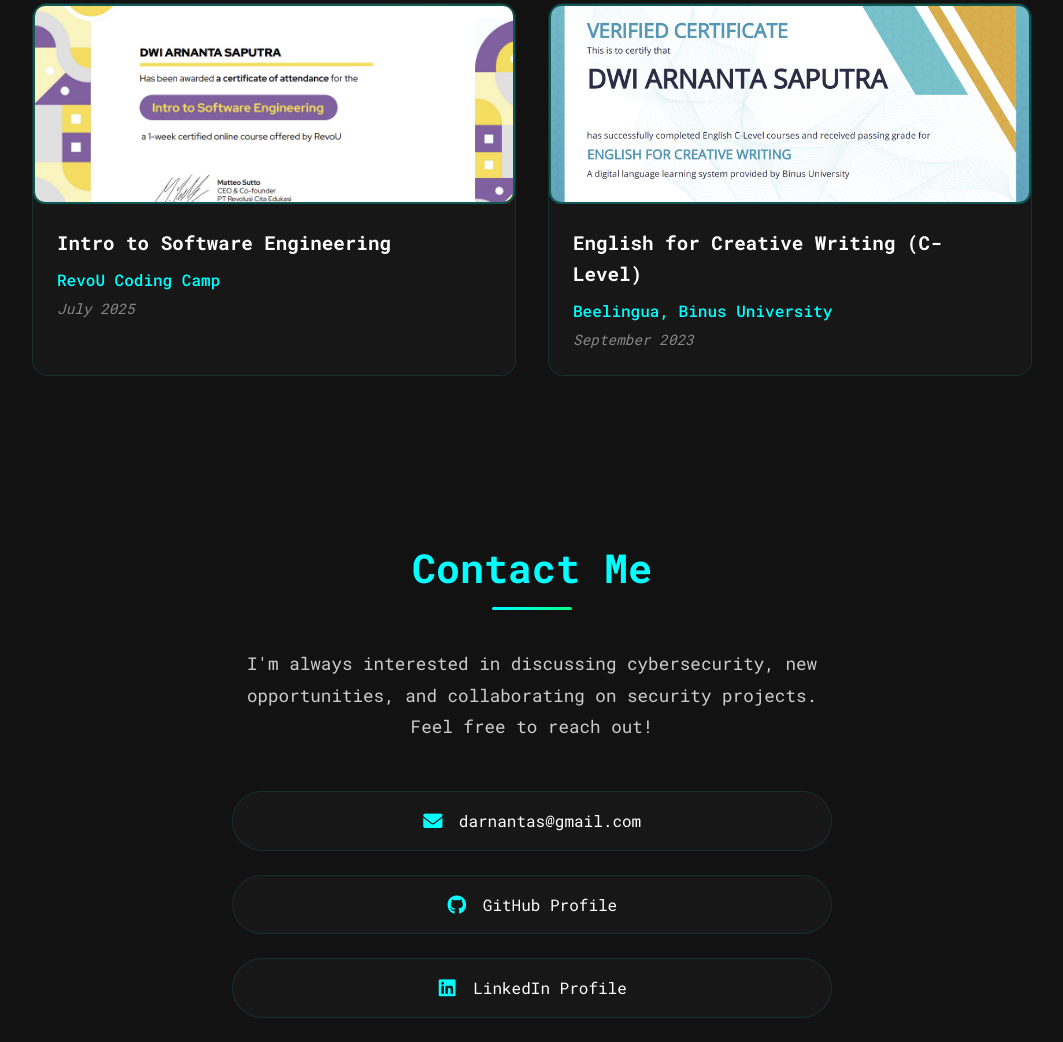
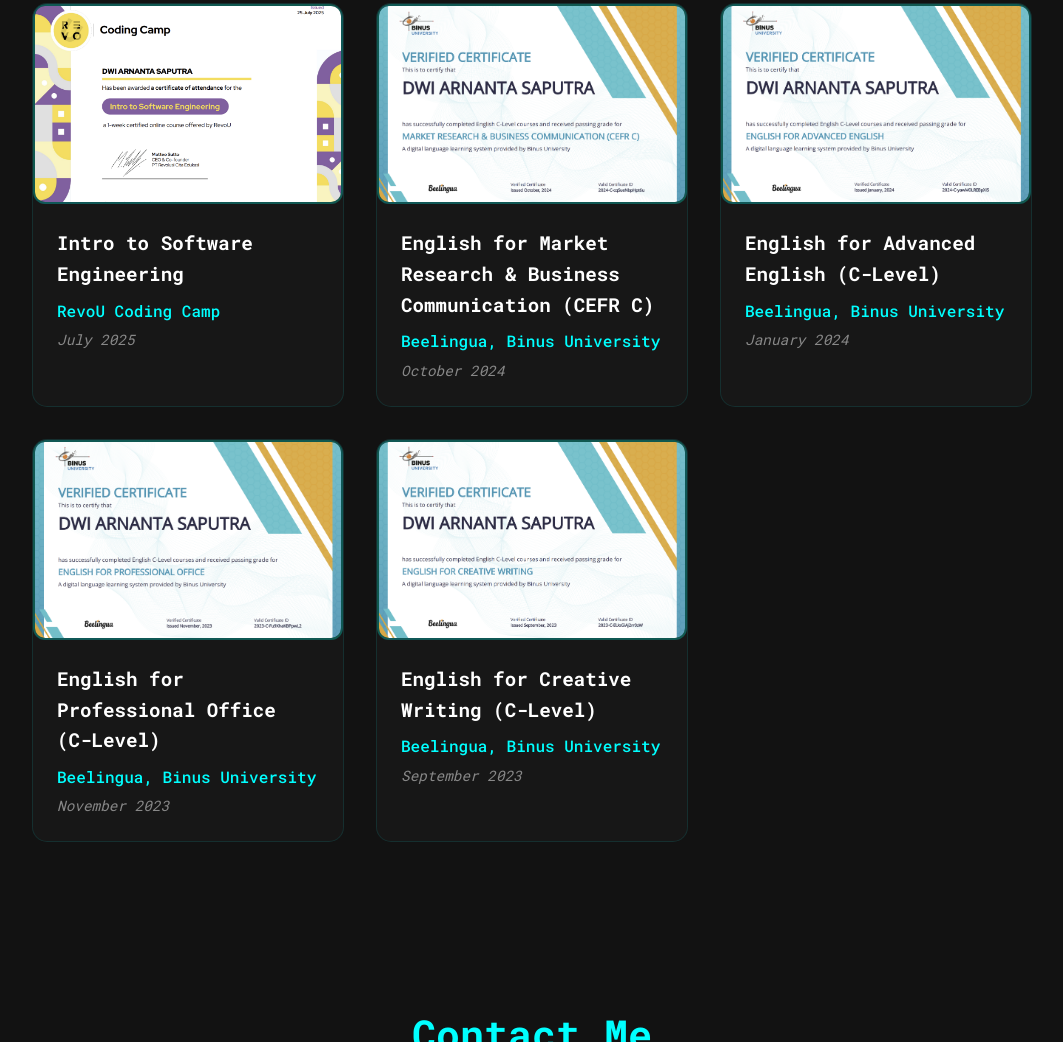
Before and after one commit to Nthawk88/Dwi-Arnanta-Saputra-Portfolio, a plain HTML site: page index.html in a window 1280 px wide. Shown: the part 8482-9524 px from the top of the page, without its empty margins (108-1171 px from the left). Drawn offline with Linux system fonts and the light colour scheme.

Commit message:
Certificates: add three new Beelingua certificates, reorder newest->oldest, update Market Research title; minor consistency fixes

```diff
--- a/index.html
+++ b/index.html
@@ -421,6 +421,48 @@
                         </div>
                     </div>
 
+                    <div class="certificate-item" onclick="openCertificateModal('media/certificate-market-research-business-communication.png', 'English for Market Research & Business Communication (CEFR C)', 'Beelingua, Binus University', 'October 2024')">
+                        <div class="certificate-image-container">
+                            <img src="media/certificate-market-research-business-communication.png" alt="English for Market Research & Business Communication Certificate" class="certificate-image">
+                            <div class="certificate-overlay">
+                                <i class="fas fa-expand-arrows-alt"></i>
+                            </div>
+                        </div>
+                        <div class="certificate-info">
+                            <h3 class="certificate-title">English for Market Research & Business Communication (CEFR C)</h3>
+                            <p class="certificate-issuer">Beelingua, Binus University</p>
+                            <p class="certificate-date">October 2024</p>
+                        </div>
+                    </div>
+
+                    <div class="certificate-item" onclick="openCertificateModal('media/certificate-english-advanced-english.png', 'English for Advanced English (C-Level)', 'Beelingua, Binus University', 'January 2024')">
+                        <div class="certificate-image-container">
+                            <img src="media/certificate-english-advanced-english.png" alt="English for Advanced English Certificate" class="certificate-image">
+                            <div class="certificate-overlay">
+                                <i class="fas fa-expand-arrows-alt"></i>
+                            </div>
+                        </div>
+                        <div class="certificate-info">
+                            <h3 class="certificate-title">English for Advanced English (C-Level)</h3>
+                            <p class="certificate-issuer">Beelingua, Binus University</p>
+                            <p class="certificate-date">January 2024</p>
+                        </div>
+                    </div>
+
+                    <div class="certificate-item" onclick="openCertificateModal('media/certificate-english-professional-office.png', 'English for Professional Office (C-Level)', 'Beelingua, Binus University', 'November 2023')">
+                        <div class="certificate-image-container">
+                            <img src="media/certificate-english-professional-office.png" alt="English for Professional Office Certificate" class="certificate-image">
+                            <div class="certificate-overlay">
+                                <i class="fas fa-expand-arrows-alt"></i>
+                            </div>
+                        </div>
+                        <div class="certificate-info">
+                            <h3 class="certificate-title">English for Professional Office (C-Level)</h3>
+                            <p class="certificate-issuer">Beelingua, Binus University</p>
+                            <p class="certificate-date">November 2023</p>
+                        </div>
+                    </div>
+
                     <div class="certificate-item" onclick="openCertificateModal('media/certificate-english-creative-writing.png', 'English for Creative Writing (C-Level)', 'Beelingua, Binus University', 'September 2023')">
                         <div class="certificate-image-container">
                             <img src="media/certificate-english-creative-writing.png" alt="English for Creative Writing Certificate" class="certificate-image">
```
Also changed, not shown: media/certificate-english-advanced-english.png (added), media/certificate-english-professional-office.png (added), media/certificate-market-research-business-communication.png (added), 1 other file.
